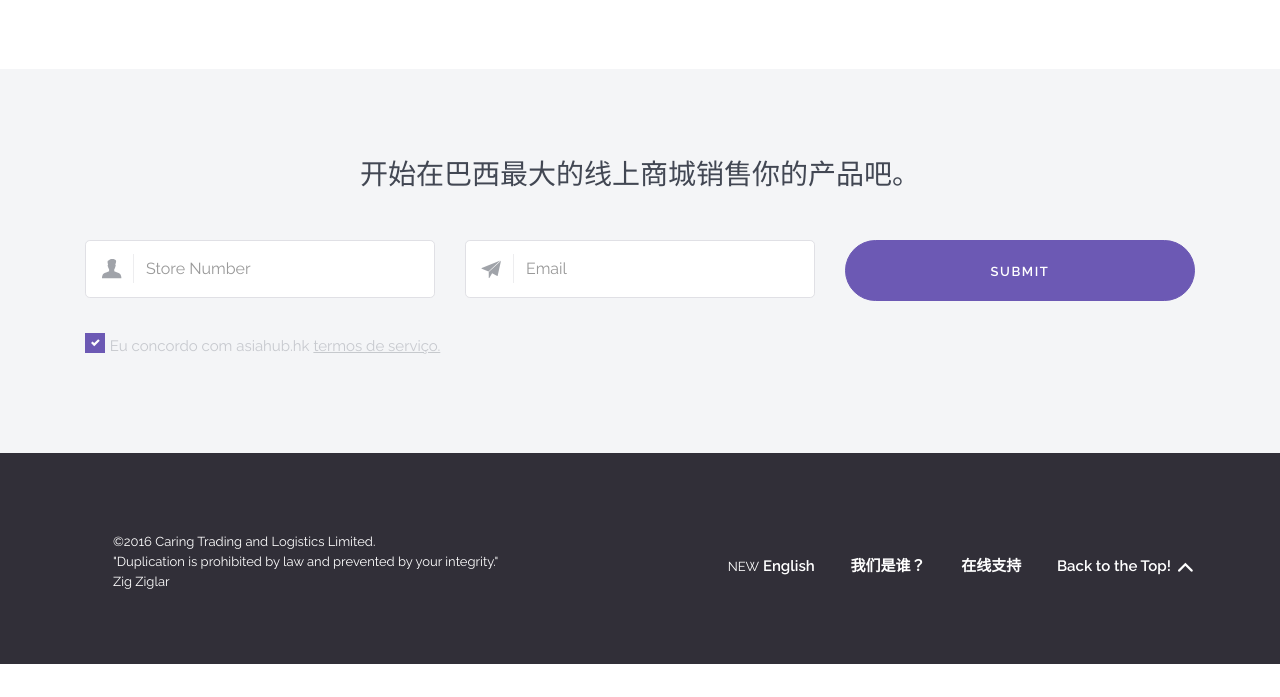
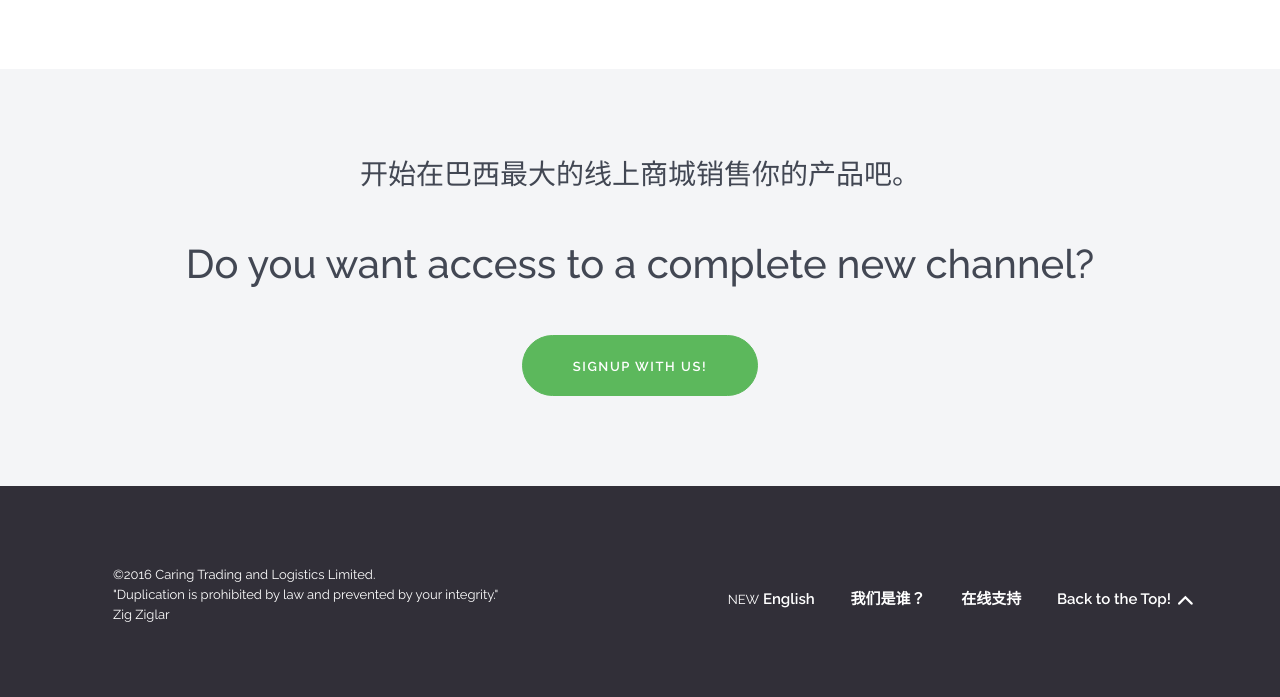
Before and after one commit to sfmb-mx/baxibao, a PHP site: page / in a window 1280 px wide. Shown: the part 2369-3066 px from the top of the page. Before the commit the page ends 3033 px from the top, so only its background shows below. Run offline with PHP 8.4, Linux system fonts and the light colour scheme; some libraries are stand-ins or nearby versions; some web fonts are replaced.

Commit message:
Beta release v0.0.26

```diff
--- a/css/custom.css
+++ b/css/custom.css
@@ -17,3 +17,7 @@
 .white {
     color: #FFFFFF;
 }
+
+.pad {
+    margin-top: 40px;
+}
--- a/index.html
+++ b/index.html
@@ -249,33 +249,13 @@
              ================================================== -->
 
         <section class="section-signup bg-faded">
-            <div class="container">
+            <div class="container text-xs-center center-vertically">
                 <h3 class="text-xs-center m-b-3">开始在巴西最大的线上商城销售你的产品吧。</h3>
-                <form>
-                    <div class="row">
-                        <div class="col-md-4 col-xl-4">
-                            <div class="form-group has-icon-left form-control-name">
-                                <label class="sr-only" for="inputName">Your store number</label>
-                                <input type="text" class="form-control form-control-lg" id="storeNFoot" placeholder="Store Number">
-                            </div>
-                        </div>
-                        <div class="col-md-4 col-xl-4">
-                            <div class="form-group has-icon-left form-control-email">
-                                <label class="sr-only" for="inputEmail">Email address</label>
-                                <input type="email" class="form-control form-control-lg" id="inputEmailFoot" placeholder="Email" autocomplete="off">
-                            </div>
-                        </div>
-                        <div class="col-md-4 col-xl-4">
-                            <div class="form-group">
-                                <button type="submit" class="btn btn-primary btn-block">Submit</button>
-                            </div>
-                        </div>
-                    </div>
-                    <label class="c-input c-checkbox">
-                        <input type="checkbox" checked>
-                        <span class="c-indicator"></span>Eu concordo com asiahub.hk <a href="#">termos de serviço.</a>
-                    </label>
-                </form>
+
+                <h1 class="center-text">Do you want access to a complete new channel?</h1>
+
+                <a href="#" class="btn btn-success pad" role="button">Signup with Us!</a>
+
             </div>
         </section>
 
```
